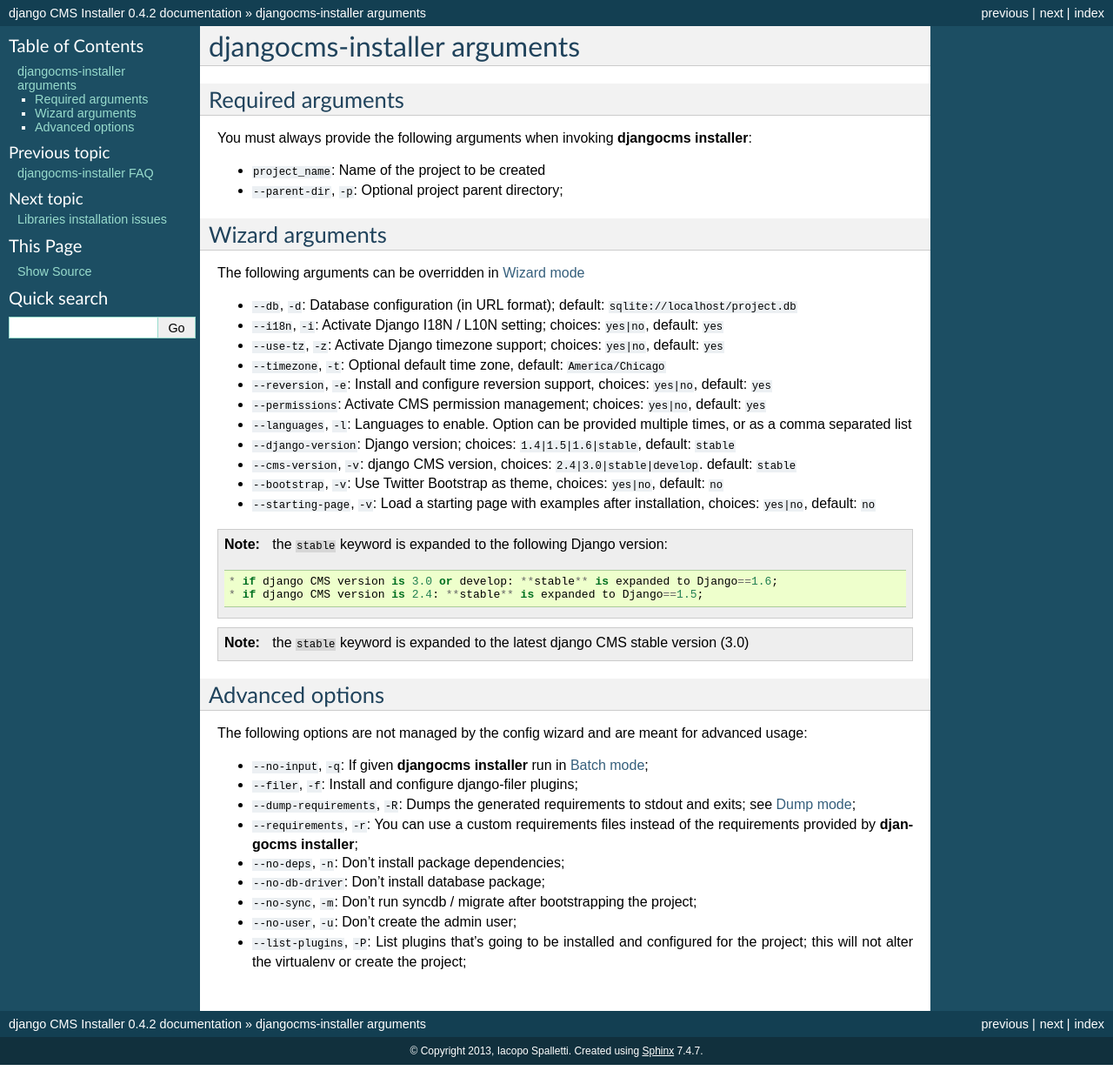
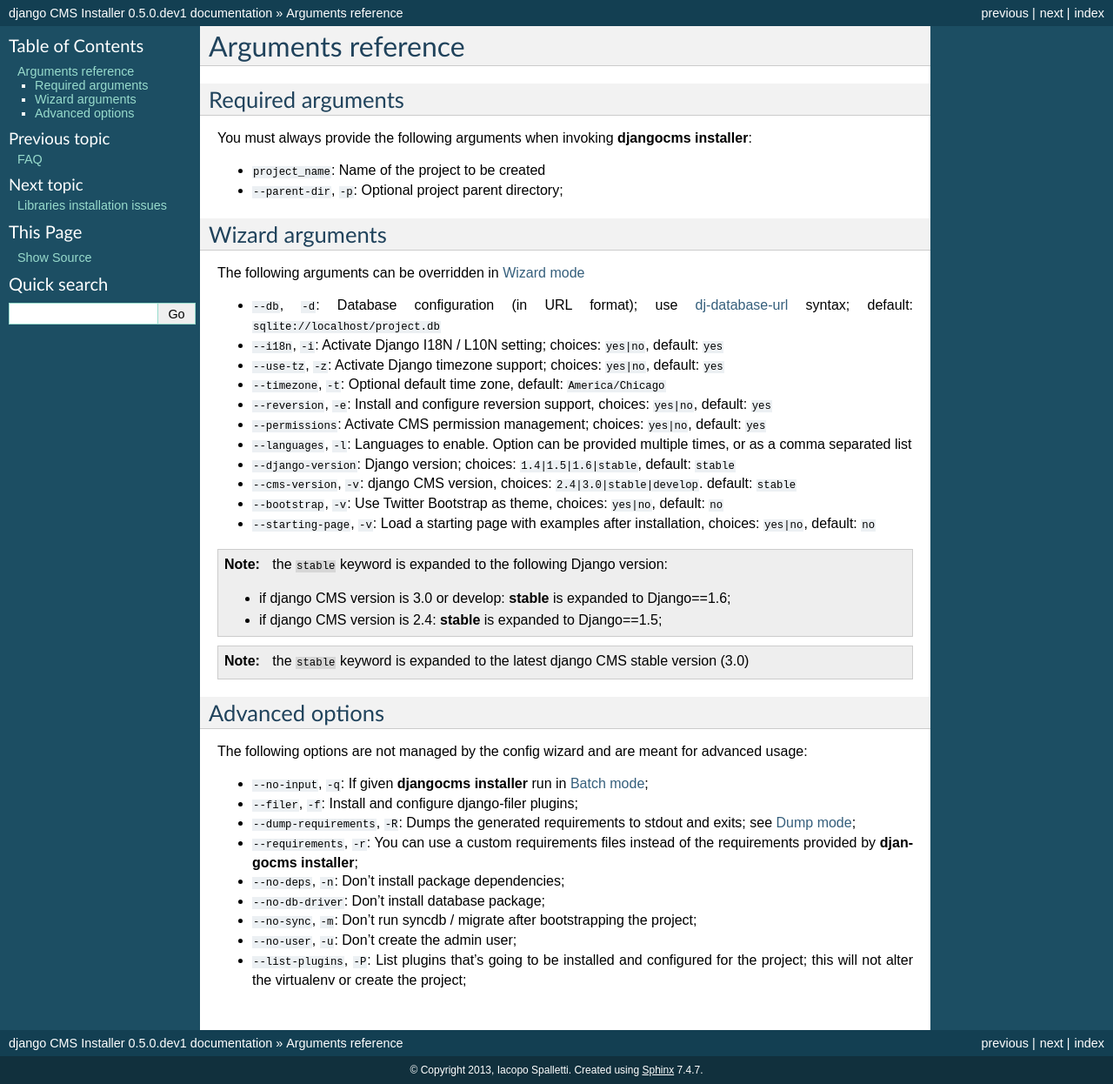
Before and after one commit to nephila/djangocms-installer, a Sphinx documentation site: the page built from docs/reference.rst, in a window 1280 px wide. Shown: the whole page at 87% size. Built offline with Sphinx 7.4.7, drawn with Linux system fonts in a browser that asks for light colours; formulas are drawn with MathJax 3; before the commit the page ends 1224 px from its top, so only the background shows below that.

Commit message:
Update documentation

```diff
--- a/djangocms_installer/__init__.py
+++ b/djangocms_installer/__init__.py
@@ -2,4 +2,4 @@
 # -*- coding: utf-8 -*-
 __author__ = 'Iacopo Spalletti'
 __email__ = 'i.spalletti@nephila.it'
-__version__ = '0.4.2'
+__version__ = '0.5.0.dev1'
--- a/docs/conf.py
+++ b/docs/conf.py
@@ -132,7 +132,7 @@
 # Add any paths that contain custom static files (such as style sheets) here,
 # relative to this directory. They are copied after the builtin static files,
 # so a file named "default.css" will overwrite the builtin "default.css".
-html_static_path = ['_static']
+#html_static_path = ['_static']
 
 # If not '', a 'Last updated on:' timestamp is inserted at every page bottom,
 # using the given strftime format.
--- a/docs/reference.rst
+++ b/docs/reference.rst
@@ -1,7 +1,7 @@
 .. _arguments:
 
-djangocms-installer arguments
-==========================
+Arguments reference
+===================
 
 Required arguments
 ------------------
@@ -17,7 +17,8 @@
 
 The following arguments can be overridden in :ref:`wizard_mode`
 
-* ``--db``, ``-d``: Database configuration (in URL format); default: ``sqlite://localhost/project.db``
+* ``--db``, ``-d``: Database configuration (in URL format); use `dj-database-url`_
+  syntax;  default: ``sqlite://localhost/project.db``
 * ``--i18n``, ``-i``: Activate Django I18N / L10N setting; choices: ``yes|no``, default: ``yes``
 * ``--use-tz``, ``-z``: Activate Django timezone support;  choices: ``yes|no``, default: ``yes``
 * ``--timezone``, ``-t``: Optional default time zone, default: ``America/Chicago``
@@ -29,7 +30,7 @@
 * ``--bootstrap``, ``-v``: Use Twitter Bootstrap as theme, choices: ``yes|no``, default: ``no``
 * ``--starting-page``, ``-v``: Load a starting page with examples after installation, choices: ``yes|no``, default: ``no``
 
-.. note:: the ``stable`` keyword is expanded to the following Django version::
+.. note:: the ``stable`` keyword is expanded to the following Django version:
 
    * if django CMS version is 3.0 or develop: **stable** is expanded to Django==1.6;
    * if django CMS version is 2.4: **stable** is expanded to Django==1.5;
@@ -56,3 +57,6 @@
 * ``--list-plugins``, ``-P``: List plugins that's going to be installed and
   configured for the project; this will not alter the virtualenv or create the
   project;
+
+
+.. _dj-database-url: https://github.com/kennethreitz/dj-database-url
```
Also changed, not shown: docs/faq.rst (+7 -2 lines).
